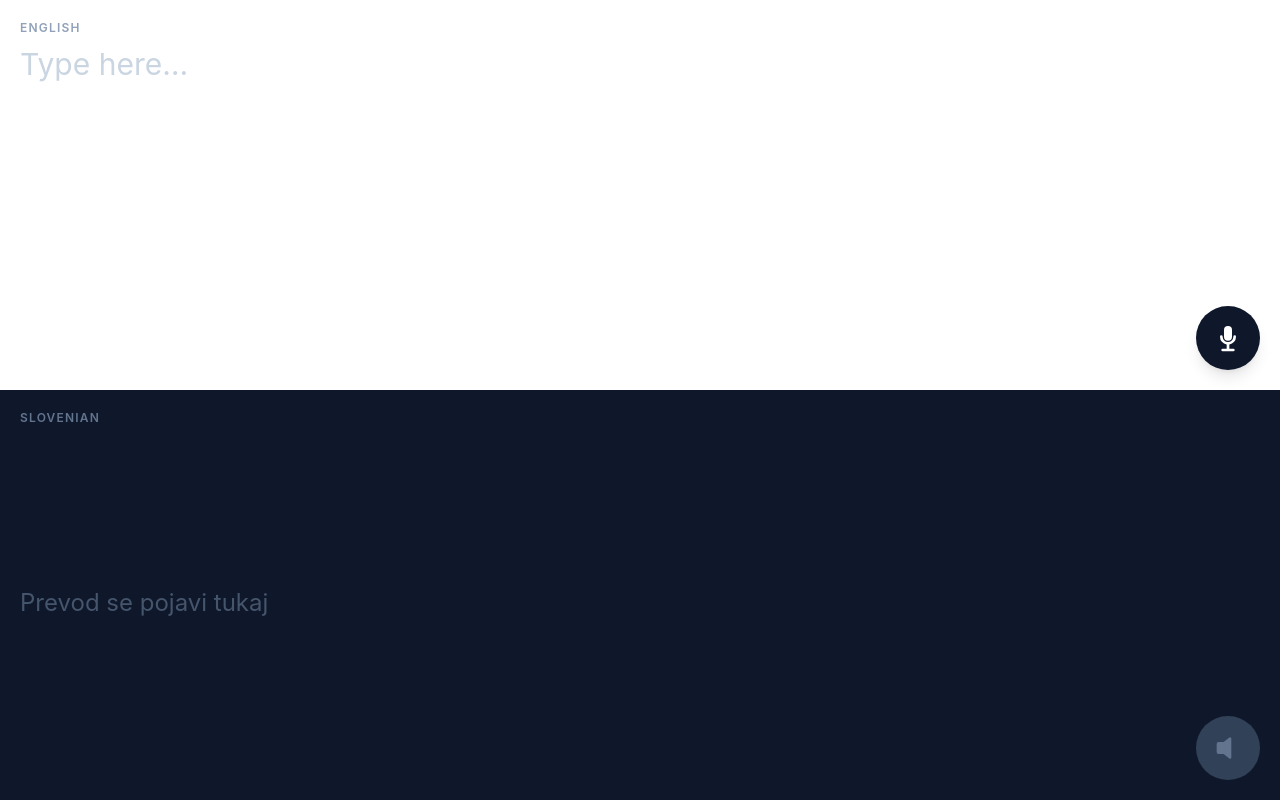
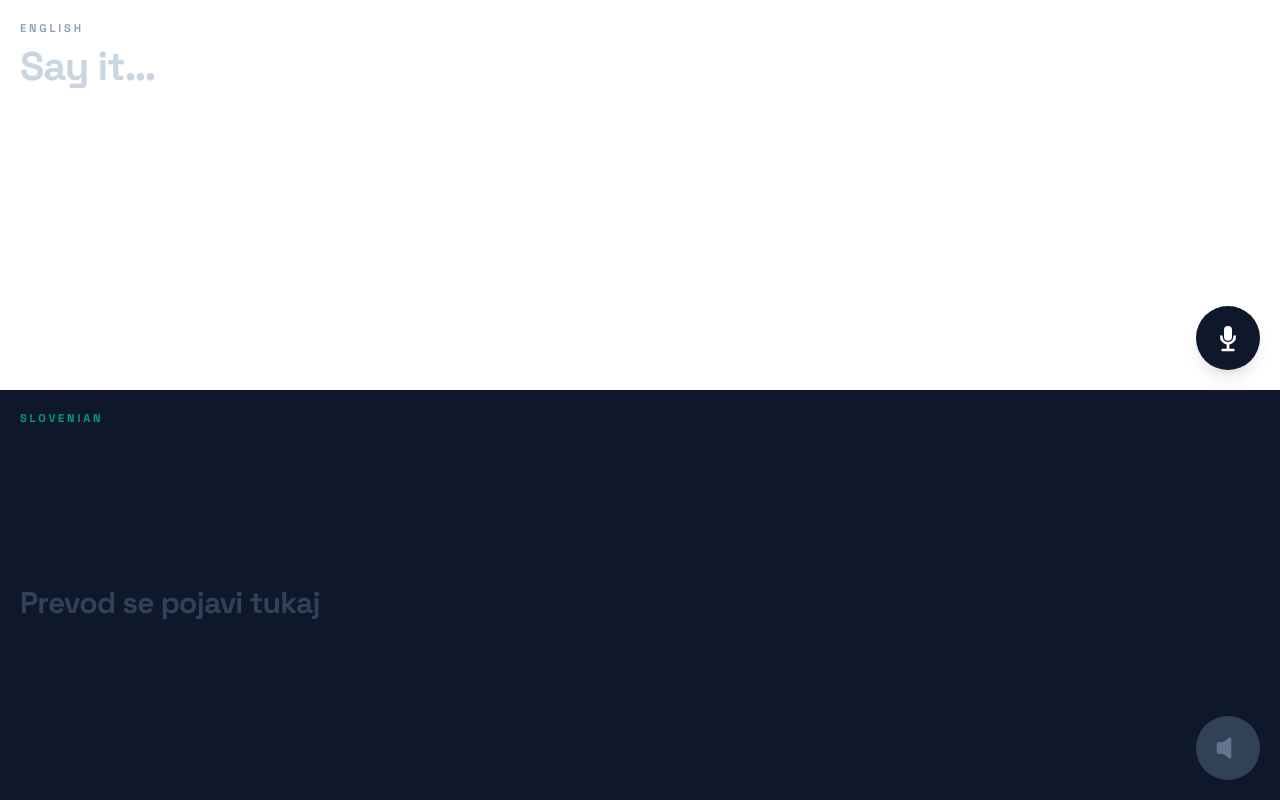
Before and after one commit to dtodorowa/slovenglish, a SvelteKit app: page / in a window 1280 px wide. Built offline with nearby package versions, Linux system fonts and the light colour scheme.

Commit message:
change font to Space Grotesk, add translation history with localStorage persistence

```diff
--- a/src/app.html
+++ b/src/app.html
@@ -8,7 +8,7 @@
 		<link rel="preconnect" href="https://fonts.googleapis.com" />
 		<link rel="preconnect" href="https://fonts.gstatic.com" crossorigin />
 		<link
-			href="https://fonts.googleapis.com/css2?family=Bricolage+Grotesque:opsz,wght@12..96,400;12..96,600;12..96,700;12..96,800&display=swap"
+			href="https://fonts.googleapis.com/css2?family=Space+Grotesk:wght@400;500;600;700&display=swap"
 			rel="stylesheet"
 		/>
 
--- /dev/null
+++ b/src/lib/history.svelte.ts
@@ -0,0 +1,63 @@
+export type Entry = { en: string; sl: string; ts: number };
+
+const KEY = 'slovenglish:history';
+const MAX = 100;
+
+function load(): Entry[] {
+	if (typeof localStorage === 'undefined') return [];
+	try {
+		const raw = localStorage.getItem(KEY);
+		const parsed = raw ? JSON.parse(raw) : [];
+		return Array.isArray(parsed) ? parsed : [];
+	} catch {
+		return [];
+	}
+}
+
+/**
+ * Translation history. localStorage is just the current backing store — swapping
+ * it for a synced backend later means changing only persist()/load(), not callers.
+ */
+class History {
+	entries = $state<Entry[]>(load());
+
+	private persist() {
+		try {
+			localStorage.setItem(KEY, JSON.stringify(this.entries));
+		} catch {
+			// Private-mode Safari and quota errors: history just doesn't survive reload.
+		}
+	}
+
+	add(en: string, sl: string, now: number) {
+		en = en.trim();
+		sl = sl.trim();
+		if (!en || !sl) return;
+
+		// Collapse progressive typing/dictation: "when", "when is", "when is dinner"
+		// are the same phrase mid-flight, so replace the newest entry when one is a
+		// prefix of the other instead of stacking three rows.
+		const prev = this.entries[0];
+		if (prev && (en.startsWith(prev.en) || prev.en.startsWith(en))) {
+			this.entries[0] = { en, sl, ts: now };
+			this.persist();
+			return;
+		}
+
+		this.entries.unshift({ en, sl, ts: now });
+		if (this.entries.length > MAX) this.entries.length = MAX;
+		this.persist();
+	}
+
+	remove(ts: number) {
+		this.entries = this.entries.filter((e) => e.ts !== ts);
+		this.persist();
+	}
+
+	clear() {
+		this.entries = [];
+		this.persist();
+	}
+}
+
+export const history = new History();
--- a/src/routes/+page.svelte
+++ b/src/routes/+page.svelte
@@ -1,8 +1,11 @@
 <script lang="ts">
+	import { history } from '$lib/history.svelte';
+
 	let english = $state('');
 	let slovenian = $state('');
 	let loading = $state(false);
 	let errorMsg = $state('');
+	let menuOpen = $state(false);
 
 	let voice = $state<SpeechSynthesisVoice | null>(null);
 	let voicesLoaded = $state(false);
@@ -54,6 +57,7 @@
 				throw new Error(body?.message ?? `Translation failed (${res.status})`);
 			}
 			slovenian = (await res.json()).translation;
+			history.add(text, slovenian, Date.now());
 		} catch (e) {
 			if ((e as Error).name === 'AbortError') return;
 			errorMsg = (e as Error).message;
@@ -124,6 +128,12 @@
 	}
 
 	const missingVoice = $derived(voicesLoaded && !voice);
+
+	function openEntry(en: string, sl: string) {
+		english = en;
+		slovenian = sl; // show instantly; the debounce will re-confirm it
+		menuOpen = false;
+	}
 </script>
 
 <svelte:head>
@@ -133,13 +143,14 @@
 <main class="flex h-dvh flex-col bg-white">
 	<!-- Top half: type English -->
 	<section class="relative flex flex-1 flex-col px-5 pt-[max(1.25rem,env(safe-area-inset-top))]">
-		<span class="text-xs font-semibold tracking-widest text-slate-400 uppercase">English</span>
+		<span class="text-[0.7rem] font-extrabold tracking-[0.25em] text-slate-400 uppercase">English</span>
 		<textarea
 			bind:value={english}
-			placeholder="Type here…"
+			placeholder="Say it…"
 			autocapitalize="sentences"
-			class="mt-2 w-full flex-1 resize-none bg-transparent pr-20 text-3xl leading-snug
-			       text-slate-900 outline-none placeholder:text-slate-300"></textarea>
+			class="mt-2 w-full flex-1 resize-none bg-transparent pr-20 text-[2.5rem] leading-[1.1]
+			       font-bold tracking-tight text-slate-900 outline-none placeholder:text-slate-300"
+		></textarea>
 
 		{#if sttSupported}
 			<!-- Mic button, mirroring the speaker below: tap to dictate English -->
@@ -172,20 +183,24 @@
 	<section
 		class="relative flex flex-1 flex-col bg-slate-900 px-5 pt-5 pb-[max(1.25rem,env(safe-area-inset-bottom))]"
 	>
-		<span class="text-xs font-semibold tracking-widest text-slate-500 uppercase">Slovenian</span>
+		<span class="text-[0.7rem] font-extrabold tracking-[0.25em] text-emerald-400/70 uppercase"
+			>Slovenian</span
+		>
 
 		<div class="flex flex-1 flex-col justify-center pr-20">
 			{#if errorMsg}
 				<p class="text-base text-red-400">{errorMsg}</p>
 			{:else if slovenian}
 				<p
-					class="text-4xl leading-snug font-semibold text-white transition-opacity"
+					class="text-[2.75rem] leading-[1.1] font-bold tracking-tight text-white transition-opacity"
 					class:opacity-40={loading}
 				>
 					{slovenian}
 				</p>
 			{:else}
-				<p class="text-2xl text-slate-600">{loading ? 'Translating…' : 'Prevod se pojavi tukaj'}</p>
+				<p class="text-3xl font-bold tracking-tight text-slate-700">
+					{loading ? 'Translating…' : 'Prevod se pojavi tukaj'}
+				</p>
 			{/if}
 		</div>
 
--- a/src/routes/layout.css
+++ b/src/routes/layout.css
@@ -1,4 +1,11 @@
 @import 'tailwindcss';
+
+/* Gen-z display grotesque — quirky, characterful, big-and-bold. Drives both the
+   Tailwind `font-sans` utilities and anything inheriting from the page root. */
+@theme {
+	--font-sans:
+		'Space Grotesk', ui-sans-serif, system-ui, -apple-system, 'Segoe UI', Roboto, sans-serif;
+}
 
 /* Pin the light palette: the design is a white card on a dark panel, so a
    UA dark-mode default would otherwise invert the page under it. */
```
